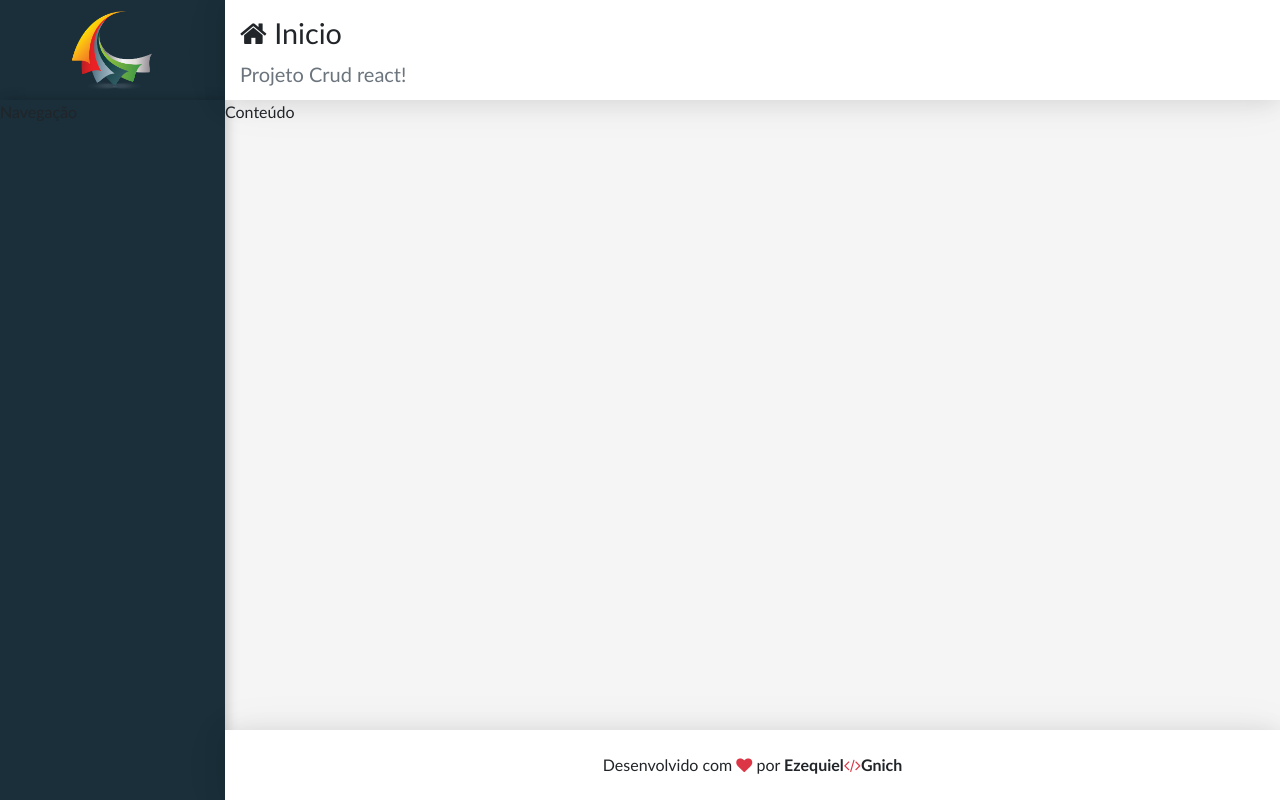
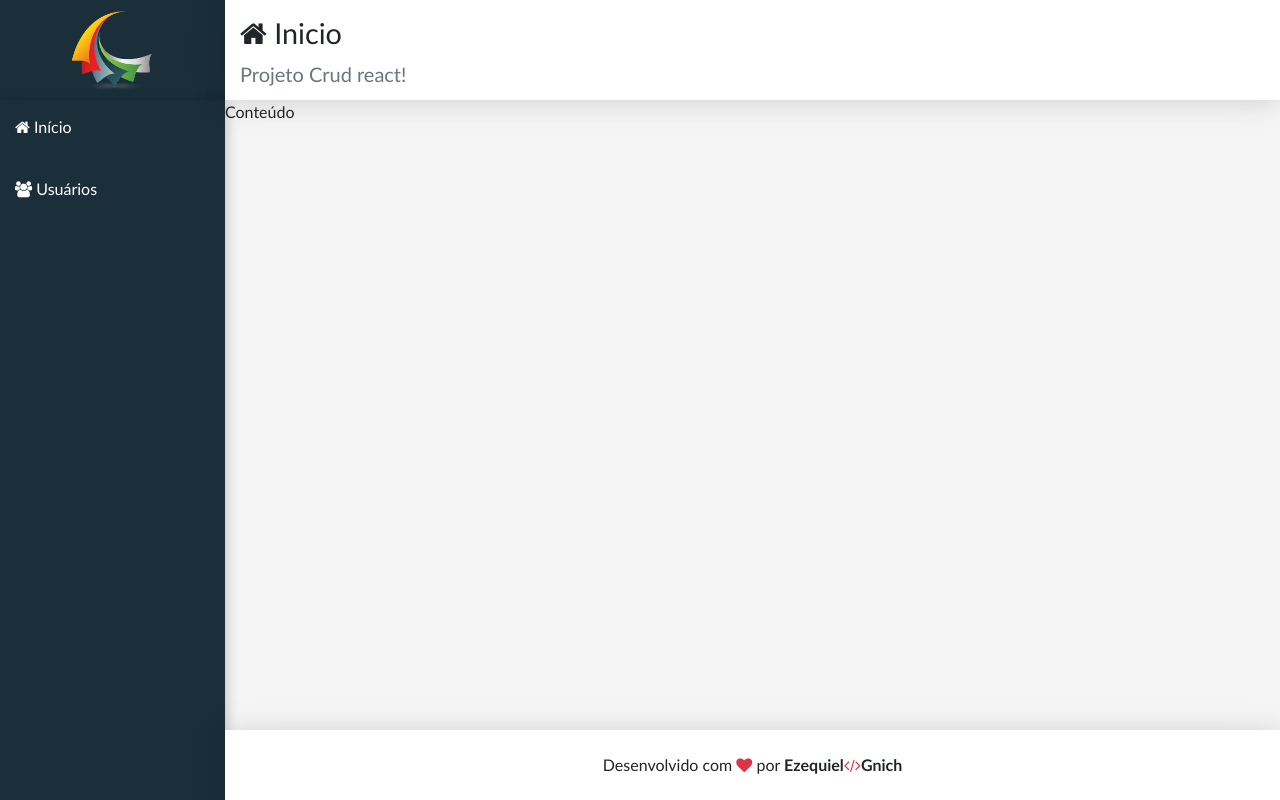
Before and after one commit to EzequielGnich/CRUD-reactJS, a React (Create React App) app in the folder frontend/: page / in a window 1280 px wide. Built offline with nearby package versions, Linux system fonts and the light colour scheme.

Commit message:
Criada a estrutura de navegação do menu lateral da aplicação

```diff
--- a/frontend/src/components/templates/nav/nav.jsx
+++ b/frontend/src/components/templates/nav/nav.jsx
@@ -3,6 +3,16 @@ import React from 'react'
 
 export default props => (
   <aside className="menu-area">
-    Navegação
+    <nav className="menu">
+    {/* Refatorar para um componente */}
+      <a href="#/">
+        <i className="fa fa-home"></i>
+        <label>&nbsp;Início</label>
+      </a>
+      <a href="#/users">
+        <i className="fa fa-users"></i>
+        <label>&nbsp;Usuários</label>
+      </a>
+    </nav>
   </aside>
 )
```
